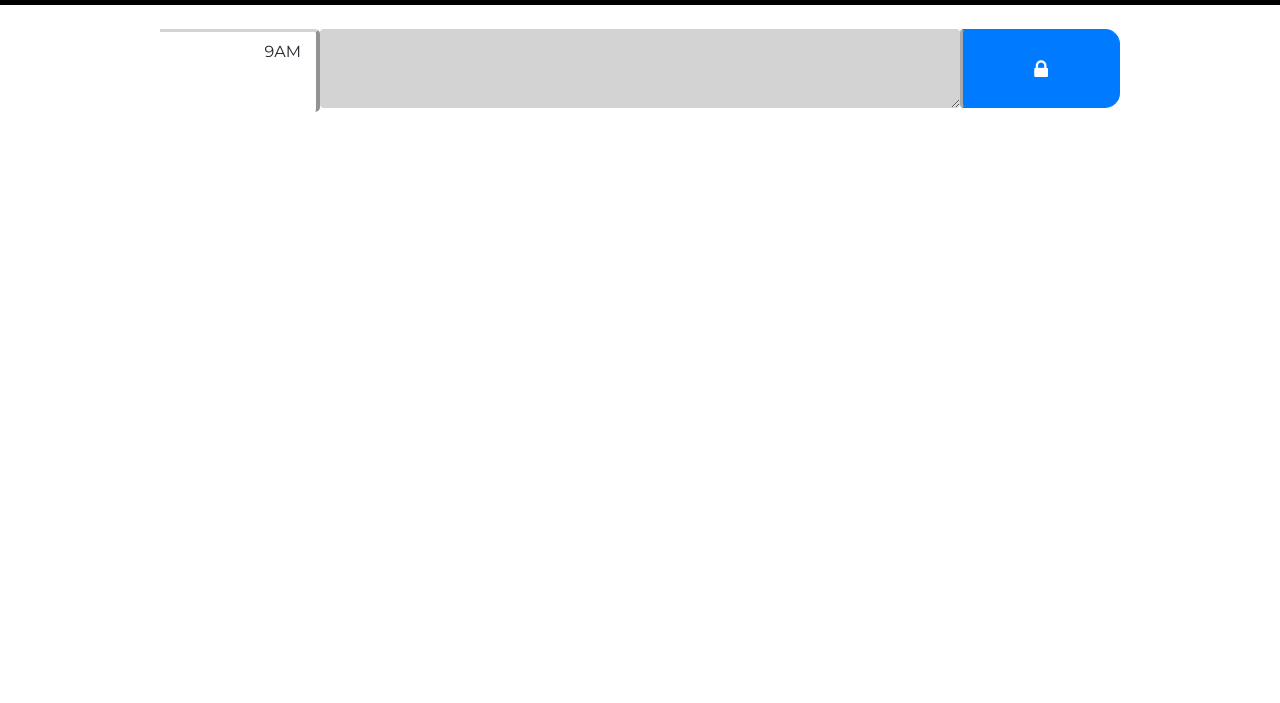
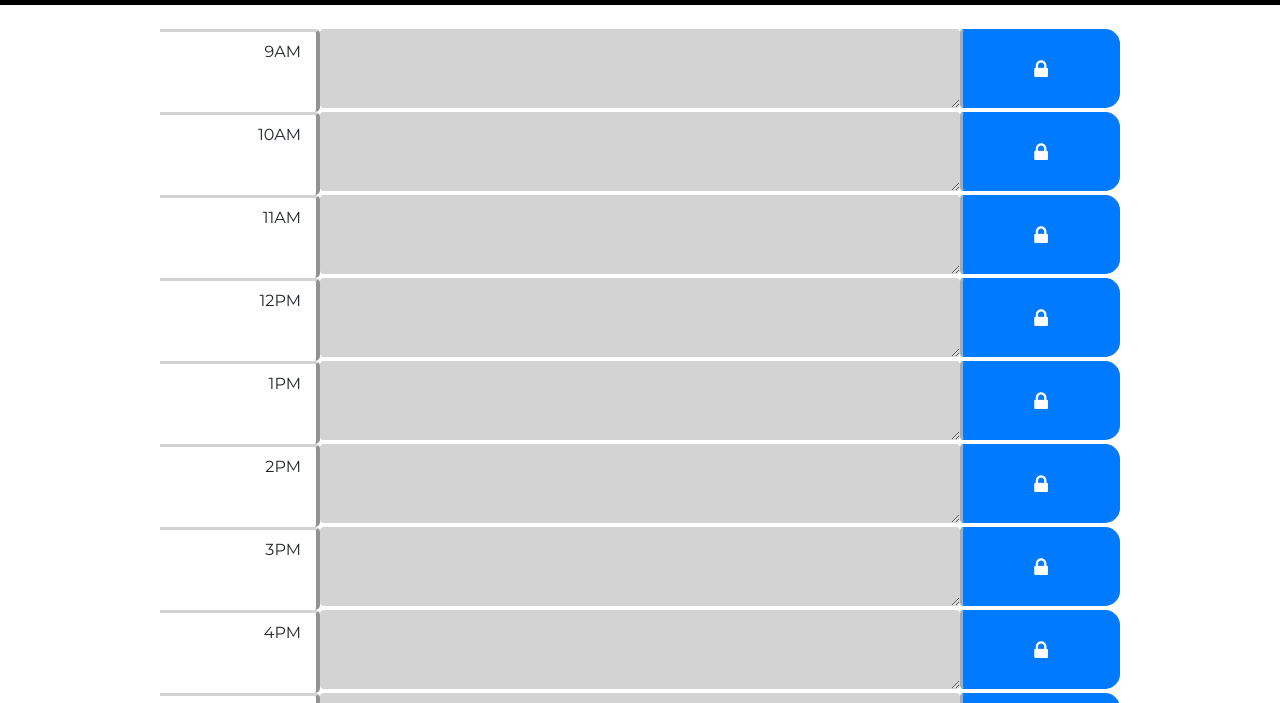
Before and after one commit to ShaneKeney/Day_Planner, a plain HTML site: page index.html in a window 1280 px wide. Shown: the part 199-902 px from the top of the page. Before the commit the page ends 800 px from the top, so only its background shows below. Drawn offline with nearby package versions, Linux system fonts and the light colour scheme.

Commit message:
- dynamically generating time blocks - util file constants for time desc

```diff
--- a/index.html
+++ b/index.html
@@ -25,7 +25,7 @@
         <div class="row d-flex justify-content-center">
             <div class="d-flex flex-column pt-5 col-6">
                 <h1 class="d-flex header m-0 justify-content-center text-break text-align-center">Work Day Scheduler</h1>
-                <p class="d-flex m-0 justify-content-center text-break text-align-center">A simple calendar app for scheduling your app</p>
+                <p class="d-flex m-0 justify-content-center text-break text-align-center">A simple calendar app for scheduling your day</p>
                 <p class="d-flex m-0 justify-content-center mt-1 mb-5 text-break text-align-center">Date placeholder</p>
             </div>
         </div>
@@ -33,8 +33,8 @@
 
     <div class="container-fluid mb-2">
         <div class="row d-flex justify-content-center">
-            <div class="d-flex flex-column col-9">
-                <div class="row">
+            <div class="d-flex flex-column col-9" id="timeBlockContainer">
+                <div class="row timeBlock">
                     <div class="d-flex justify-content-end col-2 pt-2 pb-5 timeSlotDesc text-break">
                         9AM
                     </div>
@@ -50,6 +50,7 @@
     </div>
 
     <script src="./scripts/index.js"></script>
+    <script src="./scripts/utils.js"></script>
 
     <!-- Bootstrap.js here -->
     <script src="https://code.jquery.com/jquery-3.4.1.slim.min.js" integrity="sha384-J6qa4849blE2+poT4WnyKhv5vZF5SrPo0iEjwBvKU7imGFAV0wwj1yYfoRSJoZ+n" crossorigin="anonymous"></script>
--- a/scripts/index.js
+++ b/scripts/index.js
@@ -0,0 +1,28 @@
+var timeBlockContainer = $("#timeBlockContainer");
+var timeBlockTemplate = $(".timeBlock").clone();
+
+$(document).ready(() => {
+    //remove template html (will dyn create in a little)
+    $(".timeBlock").remove();
+
+    //create all timeSlots dynamically to keep html clean
+    createTimeBlocks();
+});
+
+function createTimeBlocks() {
+    let startWork = 9;
+    let endWork = 5;
+    let numberOfHours = (12-startWork) + (12-endWork) - 2;
+
+    //iterate appropriate number of times for work day business hour blocks
+    for(let i=startWork; i < (startWork + numberOfHours + 1); i++) {
+        let createTimeBlock = timeBlockTemplate.clone();
+        let textDescString = militaryTimeConvert[i];
+
+        createTimeBlock.find(".timeSlotDesc").text(textDescString);
+
+        timeBlockContainer.append(createTimeBlock);
+    }
+
+
+}
--- /dev/null
+++ b/scripts/utils.js
@@ -0,0 +1,53 @@
+var militaryTimeConvert = [
+    "12AM",
+    "1AM",
+    "2AM",
+    "3AM",
+    "4AM",
+    "5AM",
+    "6AM",
+    "7AM",
+    "8AM",
+    "9AM",
+    "10AM",
+    "11AM",
+    "12PM",
+    "1PM",
+    "2PM",
+    "3PM",
+    "4PM",
+    "5PM",
+    "6PM",
+    "7PM",
+    "8PM",
+    "9PM",
+    "10PM",
+    "11PM",
+];
+
+var timeText = [
+    "twelve",
+    "one",
+    "two",
+    "three",
+    "four",
+    "five",
+    "six",
+    "seven",
+    "eight",
+    "nine",
+    "ten",
+    "eleven",
+    "twelve",
+    "one",
+    "two",
+    "three",
+    "four",
+    "five",
+    "six",
+    "seven",
+    "eight",
+    "nine",
+    "ten",
+    "eleven",
+];
```
